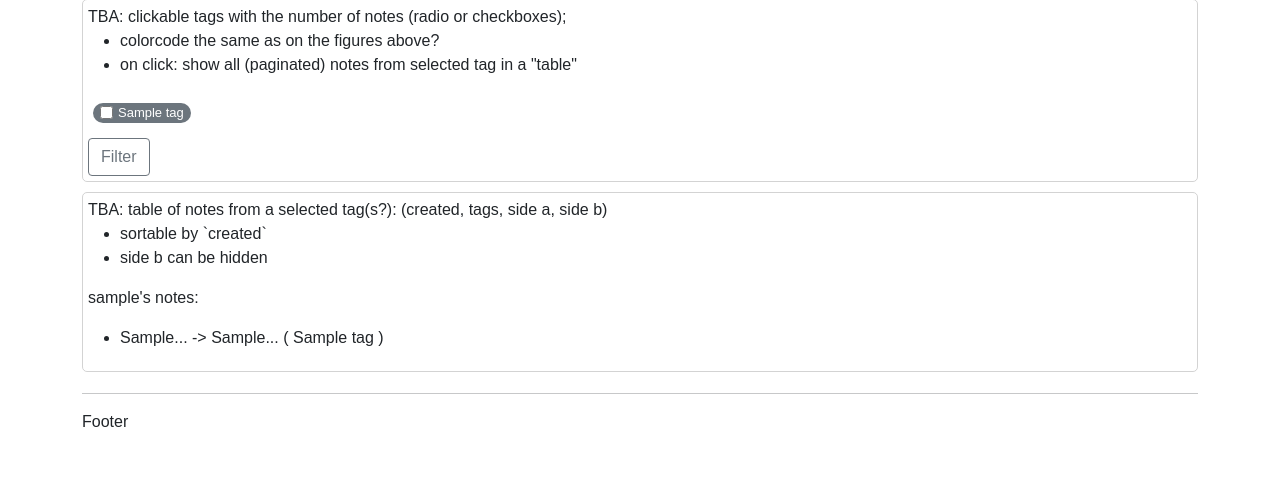
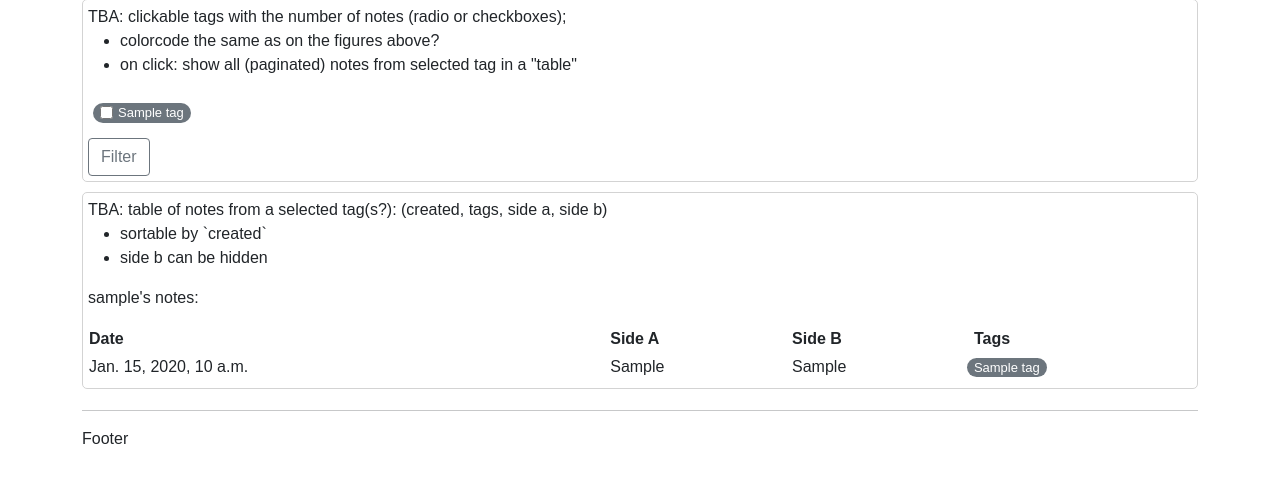
Before and after one commit to axyorah/nl-news-translator, a Django app: page /notes/ in a window 1280 px wide. Shown: the part 63-546 px from the top of the page. Run offline with Django 3.2, Linux system fonts and the light colour scheme; a user stored in the database is signed in; tables that the repository leaves empty hold one stand-in row (values such as "Sample post"); parts of the project's set-up code (start-up, migrations or seed data) failed here and were passed over.

Commit message:
mod: notes are now in a shitty table

```diff
--- a/notes/templates/notes/note-list.html
+++ b/notes/templates/notes/note-list.html
@@ -39,17 +39,35 @@
       <li>side b can be hidden</li>
     </ul>
 
+    {% if notes %}
+
     <p>{{ request.user.profile.username }}'s notes:</p>
-    {% if notes %}
-      <ul>
+
+    <table class="container w-100">
+        <tr>
+            <th>Date</th>
+            <th>Side A</th>
+            <th>Side B</th>
+            <th>Tags</th>
+        </tr>
+
         {% for note in notes %}
-        <li>
-             {{ note }}
-             ({% for tag in note.tags.all %} {{ tag.name }} {% endfor %})
-        </li>
+        <tr>
+            <td>{{ note.created }}</td>
+            <td>{{ note.side_a }}</td>
+            <td>{{ note.side_b }}</td>
+            <td>
+                <div class="row">
+                    {% for tag in note.tags.all %}
+                    <span class="col capsule">{{ tag }}</span>
+                    {% endfor %}
+                </div>
+            </td>
+        </tr>
         {% endfor %}
-      </ul>
+    </table>
     {% endif %}
+
     </div>
   </div>
 </div>
```
